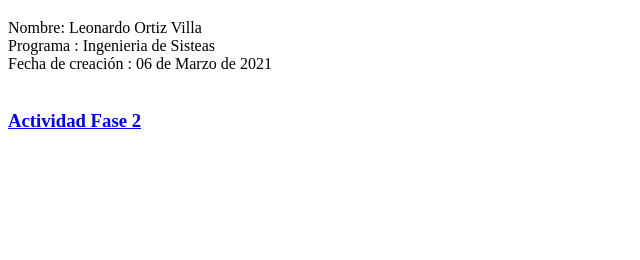
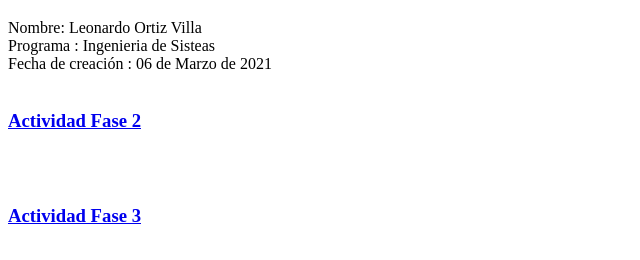
Before and after one commit to LEONARDOORTIZUNAD/DSW-LeonardoOrtizVilla1, a plain HTML site: page index.html in a window 1280 px wide. Shown: the part 98-358 px from the top of the page, without its empty margins (0-640 px from the left). Drawn offline with Linux system fonts and the light colour scheme.

Commit message:
Actualizacion Fase3
Actualizacion Fase3

```diff
--- a/index.html
+++ b/index.html
@@ -20,6 +20,11 @@
         <h3>
             <a href="Fase2/design.html">Actividad Fase 2</a>
         </h3>
+        <br>
+        <br>
+        <h3>
+            <a href="Fase3/design_1.html">Actividad Fase 3</a>
+        </h3>
 
     </p>
 </body>
```
